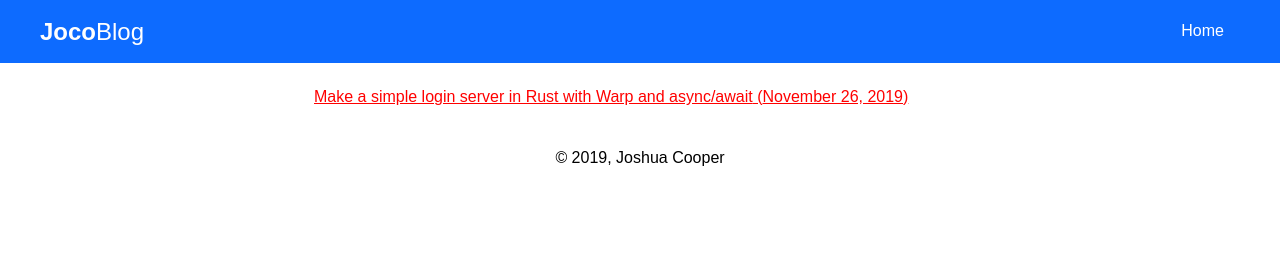
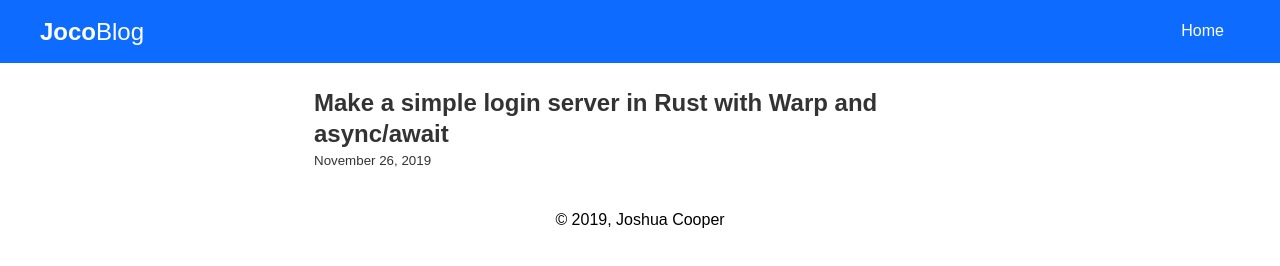
Before and after one commit to joshua-cooper/personal-blog-v3, a Gatsby site: page / in a window 1280 px wide. Built offline with nearby package versions, Linux system fonts and the light colour scheme; Gatsby itself is replaced by a stand-in of ours.

Commit message:
Changed link color to be more subtle

```diff
--- a/src/pages/index.jsx
+++ b/src/pages/index.jsx
@@ -7,8 +7,9 @@ import {Link} from "gatsby"
 
 const PostLink = ({post}) => (
   <div>
-    <Link to={post.frontmatter.path}>
-      {post.frontmatter.title} ({post.frontmatter.date})
+    <Link style={{textDecoration: "none"}} to={post.frontmatter.path}>
+      <h2>{post.frontmatter.title}</h2>
+      <small>{post.frontmatter.date}</small>
     </Link>
   </div>
 )
--- a/src/styles/global.css
+++ b/src/styles/global.css
@@ -14,7 +14,7 @@ p {
 }
 
 a {
-  color: red;
+  color: #333;
 }
 
 code {
@@ -27,6 +27,9 @@ code {
     background: #333;
     color: #fff;
   }
+  a {
+    color: #ddd;
+  }
   code {
     background: #222;
   }
```
